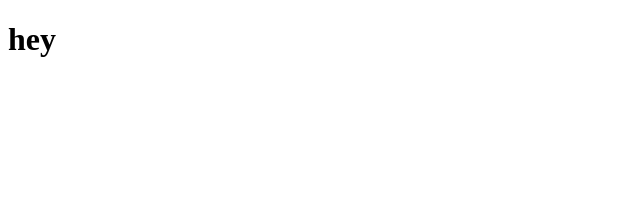
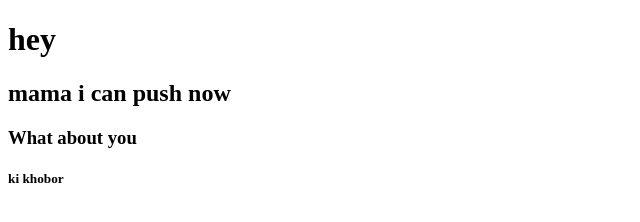
Before and after one commit to emoncse2020/second-repo, a plain HTML site: page index.html in a window 1280 px wide. Shown: the whole page, without its empty margins (0-640 px from the left). Drawn offline with Linux system fonts and the light colour scheme.

Commit message:
initial commit

```diff
--- a/index.html
+++ b/index.html
@@ -7,5 +7,10 @@
 </head>
 <body>
     <h1>hey</h1>
+    <h2>mama i can push now</h2>
+    <h3>What about you</h3>
+    <h5>ki khobor</h5>
 </body>
+
+
 </html>
```
